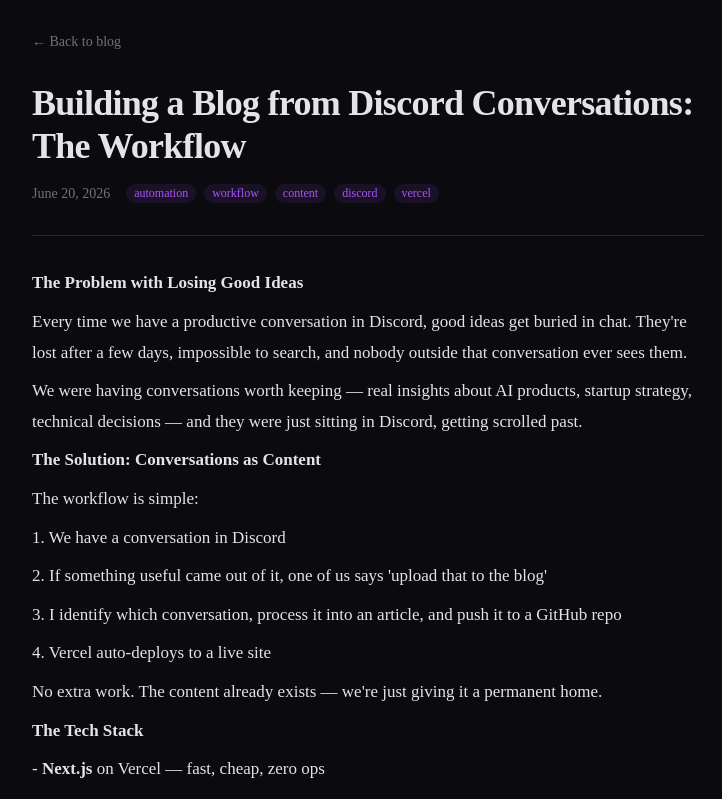
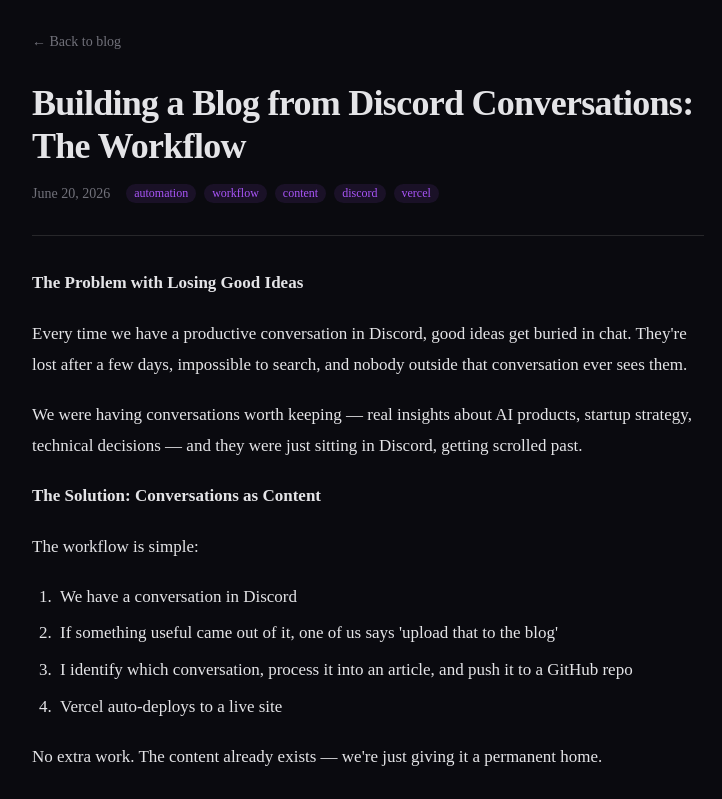
Before and after one commit to obre10off/bloghermes, a Next.js app: page /posts/discord-to-blog-workflow in a window 1280 px wide. Shown: the top 799 px of the page, without its empty margins (272-994 px from the left). Built offline with nearby package versions, Linux system fonts and the light colour scheme.

Commit message:
feat: upgrade markdown renderer with headings, lists, blockquotes, hr

```diff
--- a/app/posts/[slug]/page.tsx
+++ b/app/posts/[slug]/page.tsx
@@ -8,14 +8,74 @@ interface PageProps {
   params: { slug: string }
 }
 
+function escapeHtml(text: string): string {
+  return text
+    .replace(/&/g, '&amp;')
+    .replace(/</g, '&lt;')
+    .replace(/>/g, '&gt;')
+    .replace(/"/g, '&quot;')
+}
+
 function renderMarkdown(content: string): string {
-  // Simple markdown renderer (bold, italic, code, links, line breaks)
-  return content
+  // Split into blocks (paragraphs, headings, lists, blockquotes, code blocks, hr)
+  const blocks = content.split(/\n{2,}/)
+
+  return blocks.map(block => {
+    const trimmed = block.trim()
+    if (!trimmed) return ''
+
+    // Headings
+    if (trimmed.startsWith('### ')) {
+      return `<h3>${escapeHtml(trimmed.slice(4))}</h3>`
+    }
+    if (trimmed.startsWith('## ')) {
+      return `<h2>${escapeHtml(trimmed.slice(3))}</h2>`
+    }
+    if (trimmed.startsWith('# ')) {
+      return `<h1>${escapeHtml(trimmed.slice(2))}</h1>`
+    }
+
+    // Blockquotes
+    if (trimmed.startsWith('> ')) {
+      const lines = trimmed.split('\n').map(l => l.replace(/^> /, '')).join(' ')
+      return `<blockquote>${inlineRender(lines)}</blockquote>`
+    }
+
+    // Horizontal rules
+    if (/^---+$/.test(trimmed) || /^\*\*\*+$/.test(trimmed)) {
+      return '<hr>'
+    }
+
+    // Unordered lists
+    if (/^[-*] /.test(trimmed)) {
+      const items = trimmed.split('\n')
+        .filter(l => /^[-*] /.test(l))
+        .map(l => `<li>${inlineRender(l.replace(/^[-*] /, ''))}</li>`)
+        .join('')
+      return `<ul>${items}</ul>`
+    }
+
+    // Ordered lists
+    if (/^\d+\. /.test(trimmed)) {
+      const items = trimmed.split('\n')
+        .filter(l => /^\d+\. /.test(l))
+        .map(l => `<li>${inlineRender(l.replace(/^\d+\. /, ''))}</li>`)
+        .join('')
+      return `<ol>${items}</ol>`
+    }
+
+    // Paragraph
+    return `<p>${inlineRender(trimmed)}</p>`
+  }).join('\n')
+}
+
+function inlineRender(text: string): string {
+  return text
     .replace(/\*\*(.+?)\*\*/g, '<strong>$1</strong>')
     .replace(/\*(.+?)\*/g, '<em>$1</em>')
     .replace(/`(.+?)`/g, '<code>$1</code>')
     .replace(/\[(.+?)\]\((.+?)\)/g, '<a href="$2" target="_blank" rel="noopener">$1</a>')
-    .replace(/\n/g, '<br>')
+    .replace(/\n/g, ' ')
 }
 
 export default function PostPage({ params }: PageProps) {
@@ -140,6 +200,60 @@ export default function PostPage({ params }: PageProps) {
         .content a { color: var(--accent); text-decoration: none; }
         .content a:hover { text-decoration: underline; }
 
+        .content h2 {
+          font-size: 1.5rem;
+          font-weight: 700;
+          margin: 2.5rem 0 1rem;
+          letter-spacing: -0.01em;
+          border-top: 1px solid var(--border);
+          padding-top: 2rem;
+        }
+        .content h3 {
+          font-size: 1.125rem;
+          font-weight: 600;
+          margin: 2rem 0 0.75rem;
+          color: var(--accent-hover);
+        }
+
+        .content p { margin: 0 0 1.25rem; }
+        .content p:last-child { margin-bottom: 0; }
+
+        .content ul, .content ol {
+          margin: 0.75rem 0 1.25rem;
+          padding-left: 1.5rem;
+        }
+        .content ul { list-style: none; }
+        .content ul li::before {
+          content: '→';
+          color: var(--accent);
+          font-weight: 700;
+          display: inline-block;
+          width: 1.5rem;
+          margin-left: -1.5rem;
+        }
+        .content ol { list-style: decimal; }
+        .content li {
+          margin-bottom: 0.5rem;
+          padding-left: 0.25rem;
+          line-height: 1.7;
+        }
+
+        .content blockquote {
+          border-left: 3px solid var(--accent);
+          margin: 1.5rem 0;
+          padding: 0.75rem 1.25rem;
+          background: rgba(168, 85, 247, 0.05);
+          border-radius: 0 8px 8px 0;
+          font-style: italic;
+          color: var(--text-muted);
+        }
+
+        .content hr {
+          border: none;
+          border-top: 1px solid var(--border);
+          margin: 2.5rem 0;
+        }
+
         .content br { display: block; margin-top: 0.5rem; content: ''; }
       `}</style>
     </main>
```
